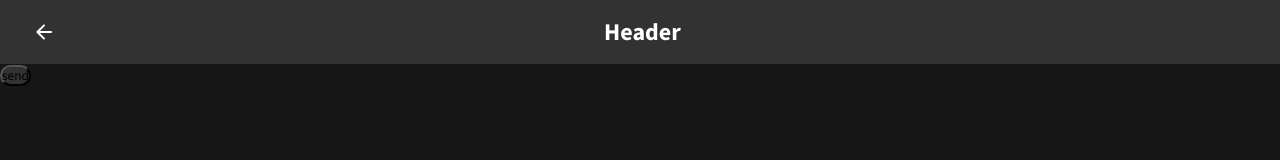
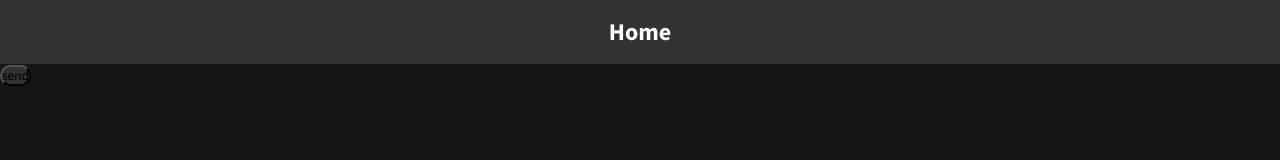
Before and after one commit to camivand4/Spraywall, a React (Vite) app: page / in a window 1280 px wide. Shown: the top 160 px of the page. Built offline with nearby package versions, Linux system fonts and the light colour scheme.

Commit message:
hopefully centered

```diff
--- a/src/Components/Header.tsx
+++ b/src/Components/Header.tsx
@@ -1,43 +1,65 @@
+import React from "react";
 import styled from "styled-components";
 import Colors from "../config/colors";
 import BackButton from "./BackButton";
-import { Link } from "react-router-dom";
+import { Link, useLocation } from "react-router-dom";
 
-const HiddenBack = styled.div `
+const HiddenBack = styled.div`
   width: 1.2rem;
 `;
 
-const StyledHeader = styled.header `
+interface StyledHeaderProps {
+  isHomePage: boolean;
+}
+
+const StyledHeader = styled.header<StyledHeaderProps>`
   padding: 1rem 2rem;
   background-color: ${Colors.background.light};
   display: flex;
-  justify-content: space-between;
+  justify-content: ${({ isHomePage }) => (isHomePage ? "center" : "space-between")};
   align-items: center;
 
   h1 {
     font-size: 1.5rem;
     background: transparent;
     padding: 0 2rem;
-    /* Override link styles */
     color: inherit;
     text-decoration: none;
   }
 
-  /* Style the Link component */
   a {
     color: inherit;
     text-decoration: none;
   }
 `;
 
+const getPageTitle = (pathname: string) => {
+  switch (pathname) {
+    case "/":
+      return "Home";
+    case "/profile":
+      return "Profile";
+    case "/gyms":
+      return "Gyms";
+    case "/gym":
+      return "Gym";
+    default:
+      return "Page Not Found";
+  }
+};
+
 export default function Header() {
-    return (
-        <StyledHeader>
-            <BackButton></BackButton>
-            <Link to="/">
-                <h1>Header</h1>
-            </Link>
-            <HiddenBack></HiddenBack>
-        </StyledHeader>
-    );
+  const location = useLocation();
+  const pageTitle = getPageTitle(location.pathname);
+  const isHomePage = location.pathname === "/";
+
+  return (
+    <StyledHeader isHomePage={isHomePage}>
+      {!isHomePage && <BackButton />}
+      <Link to="/">
+        <h1>{pageTitle}</h1>
+      </Link>
+      {!isHomePage && <HiddenBack />}
+    </StyledHeader>
+  );
 }
```
